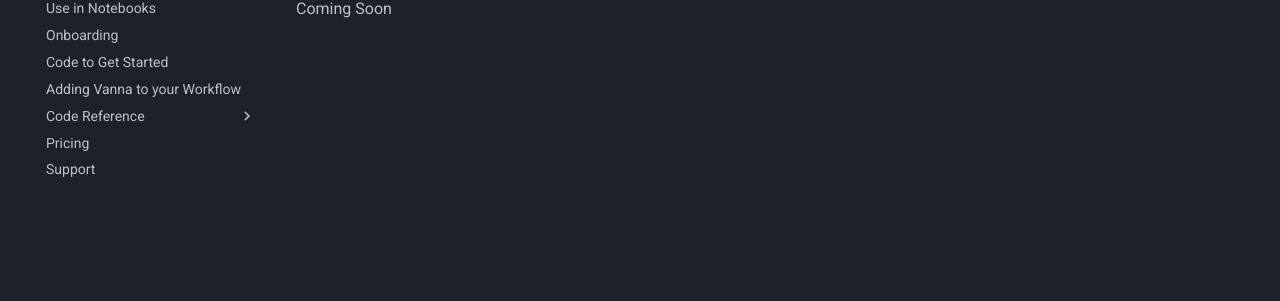
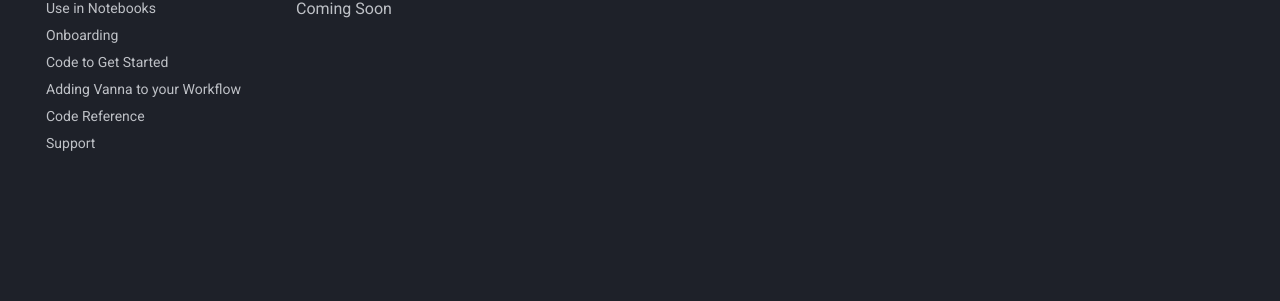
Before and after one commit to vanna-ai/vanna, an MkDocs documentation site: the page built from docs/slack.md, in a window 1280 px wide. Shown: the part 184-485 px from the top of the page. Built offline with MkDocs 1.6.1 and Material for MkDocs 9.7.7, drawn with Linux system fonts in a browser that asks for light colours; comment, search, counter and statistics services are not loaded.

Commit message:
update docs

```diff
--- a/mkdocs.yml
+++ b/mkdocs.yml
@@ -6,9 +6,7 @@ nav:
   - Onboarding: onboarding.md
   - Code to Get Started: getting-started.md
   - Adding Vanna to your Workflow: workflow.md
-  - Code Reference:
-    - Reference: reference.md
-  - Pricing: pricing.md
+  - Code Reference: reference.md
   - Support: support.md
 repo_url: https://github.com/vanna-ai/vanna-py
 theme:
```
